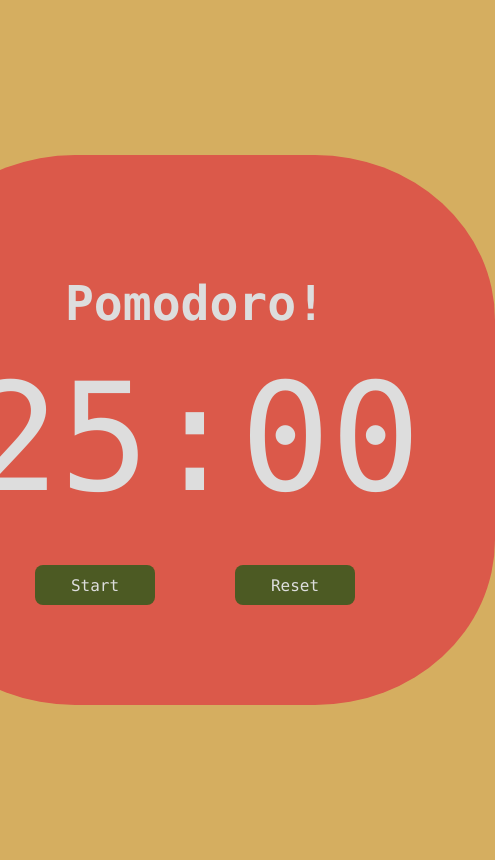
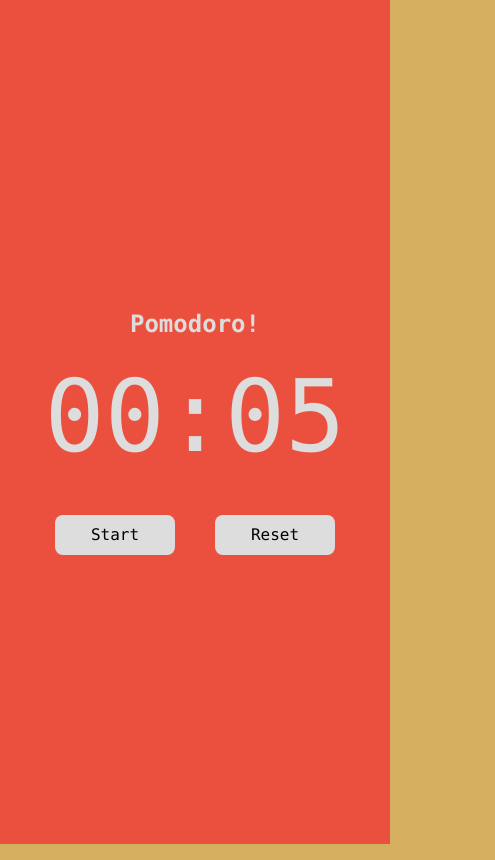
Before and after one commit to kazmakai/pomodoro, a plain HTML site: page index.html in a window 390 px wide. Both pictures are taken after a click on the button "Reset". Shown: the whole page, 495 px wide, since content can reach past the window. Drawn offline with Linux system fonts and the light colour scheme.

Commit message:
Added media query for mobile

```diff
--- a/css/main.css
+++ b/css/main.css
@@ -21,8 +21,8 @@ body {
     align-items: center;
     width: 600px;
     height: 550px;
-    background-color: #db594a;
-    border-radius: 30%;
+    background-color: #eb503f;
+    border-radius: 20%;
     padding: 50px 80px;
 }
 
@@ -50,8 +50,8 @@ h2 {
     width: 120px;
     height: 40px;
     border-radius: 8px;
-    background-color: #4c5a23;
-    color: #ddd;
+    background-color: #ddd;
+    color: #000;
     border: none;
     font-size: 16px;
     margin: 0 40px;
@@ -59,11 +59,39 @@ h2 {
 }
 
 .timer-button:hover {
-    background-color: #ddd;
-    color: #000;
+    background-color: #5d6c2f;
+    color: #ddd;
 }
 
 .timer-button:active {
-    background-color: #ddd;
-    color: #000;
+    background-color: #5d6c2f;
+    color: #ddd;
 }
+
+/* for smartphones */
+@media only screen and (max-width: 600px) {
+    body {
+        margin: 0;
+        text-align: center;
+    }
+
+    #timer-container {
+        padding: 0;
+        text-align: center;
+        width: 100%;
+        height: 100%;
+        border-radius: 0;
+    }
+
+    .timer-button {
+        margin: 0 20px;
+    }
+
+    #timer-digits {
+        font-size: 100px;
+    }
+
+    h2 {
+        font-size: 24px;
+    }
+  }
--- a/index.html
+++ b/index.html
@@ -11,7 +11,7 @@
     <div id="timer-container">
         <div>
             <h2>Pomodoro!</h2>
-            <div id="timer-digits">25:00</div>
+            <div id="timer-digits">00:05</div>
         </div>
         <div class="buttons-container">
             <button id="startpause-button" class="timer-button">Start</button>
--- a/js/script.js
+++ b/js/script.js
@@ -13,7 +13,7 @@ Extras:
 
 /*----- constants -----*/
 const pomodoro = 5; // 10 seconds for testing
-const shortBreak = 3; // 5 seconds for testing
+const shortBreak = 5; // 5 seconds for testing
 
 /*----- app's state -----*/
 let timer;
@@ -47,8 +47,8 @@ function init() {
   isPaused = true;
   isPomodoro = true; // Set the initial phase to Pomodoro
   title.innerHTML = "Pomodoro!";
-  timerBackground.style.backgroundColor = '#db594a';
-  timerDigits.innerHTML = `25:00`;
+  timerBackground.style.backgroundColor = '#eb503f';
+  timerDigits.innerHTML = `00:05`;
   remainingTime = pomodoro;
 }
 
@@ -93,7 +93,7 @@ function countdown(time) {
         ding.src = "./sounds/pomodoro_sound.mp3"
         ding.play();
         title.innerHTML = "Pomodoro!";
-        timerBackground.style.backgroundColor = '#db594a';
+        timerBackground.style.backgroundColor = '#eb503f';
         countdown(pomodoro);
       } else {
         const ding = new Audio();
@@ -111,8 +111,8 @@ function countdown(time) {
         remainingTime = time; // Update remainderTime as the timer counts down
         time--;
       }
+      timerDisplay(time);
     }
-    timerDisplay(time);
   }, 1000);
 }
 
```
